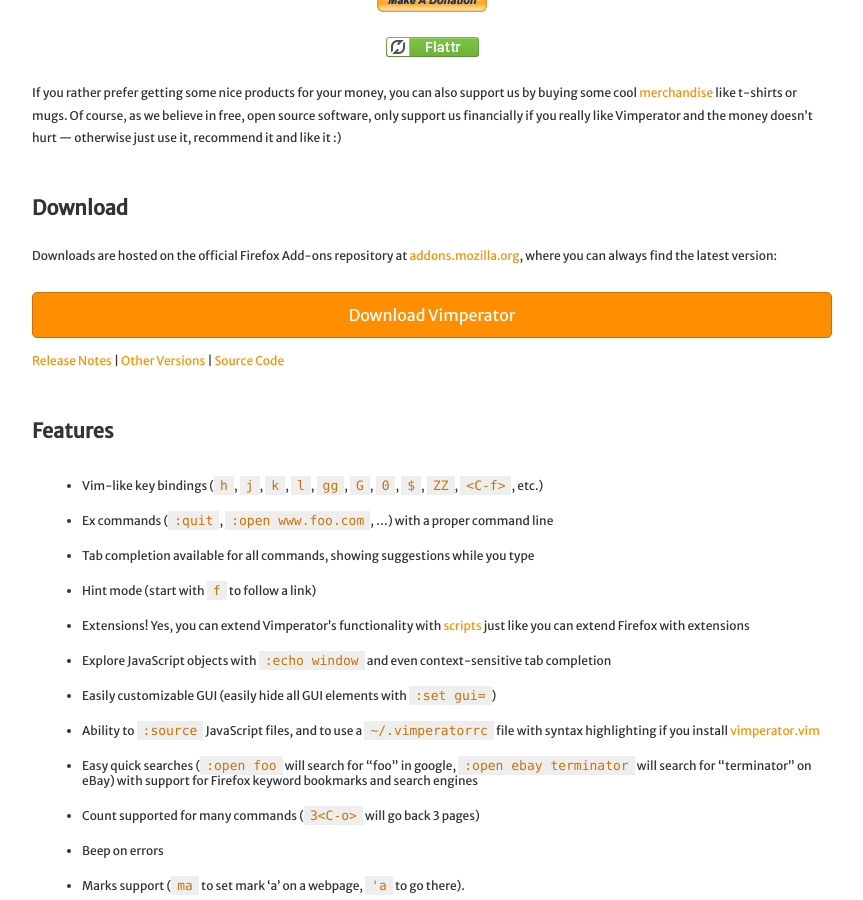
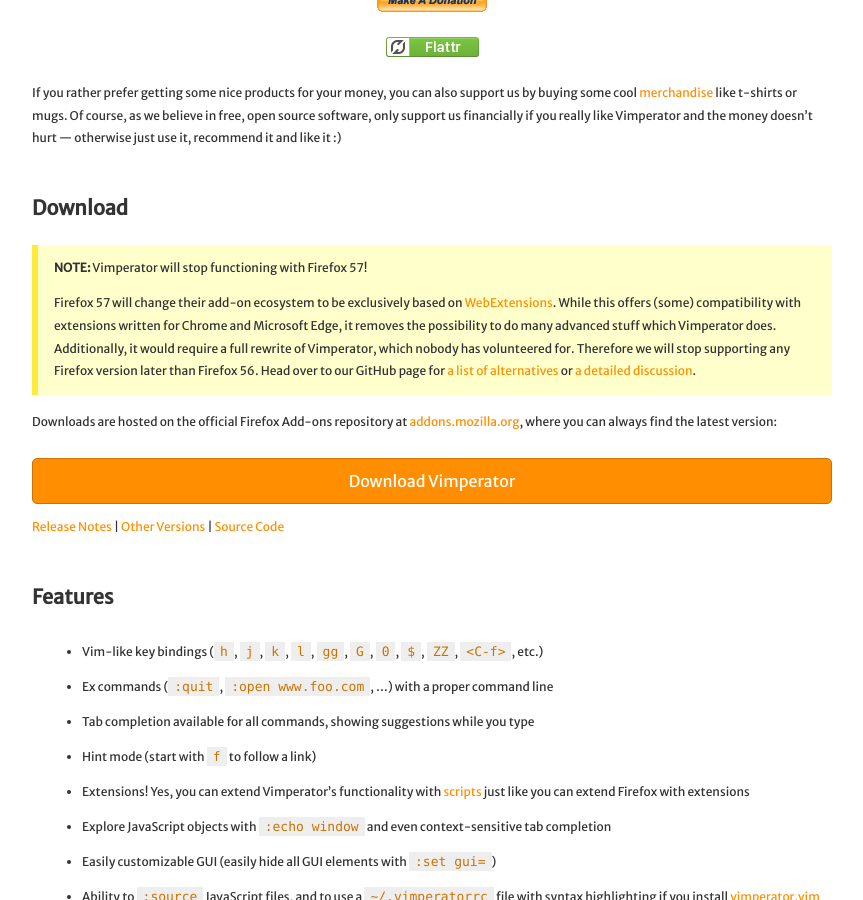
Before and after one commit to vimperator/vimperator.github.io, a Jekyll site: the page built from vimperator.md, in a window 1280 px wide and 900 px high, scrolled down 894 px. Shown: the whole window, without its empty margins (208-1071 px from the left). Built offline with Jekyll 4.4.1, drawn with Linux system fonts in a browser that asks for light colours; our own code applies the rules of GitHub Pages for plain Markdown files.

Commit message:
Add warning before Vimperator download link

```diff
--- a/vimperator.md
+++ b/vimperator.md
@@ -54,6 +54,26 @@ only support us financially if you really like Vimperator and the money doesn't
 hurt — otherwise just use it, recommend it and like it :)
 
 ## Download
+
+<div style="background-color: #ffffcc;; border-left: 6px solid #ffeb3b; padding: 0.01em 16px; margin-top: 16px; margin-bottom: 16px">
+<p>
+<b>NOTE:</b> Vimperator will stop functioning with Firefox 57!
+</p>
+<p>
+Firefox 57 will change their add-on ecosystem to be exclusively based on <a
+href="https://blog.mozilla.org/addons/2016/11/23/add-ons-in-2017/">WebExtensions</a>.
+While this offers (some) compatibility with extensions written for Chrome and
+Microsoft Edge, it removes the possibility to do many advanced stuff which
+Vimperator does. Additionally, it would require a full rewrite of Vimperator,
+which nobody has volunteered for. Therefore we will stop supporting any Firefox
+version later than Firefox 56. Head over to our GitHub page for <a
+href="https://github.com/vimperator/vimperator-labs#end-of-life-and-alternatives">a
+list of alternatives</a> or <a
+href="https://github.com/vimperator/vimperator-labs/issues/705">a detailed
+discussion</a>.
+</p>
+</div>
+
 
 Downloads are hosted on the official Firefox Add-ons repository at
 [addons.mozilla.org](httpis://addons.mozilla.org/),
```
